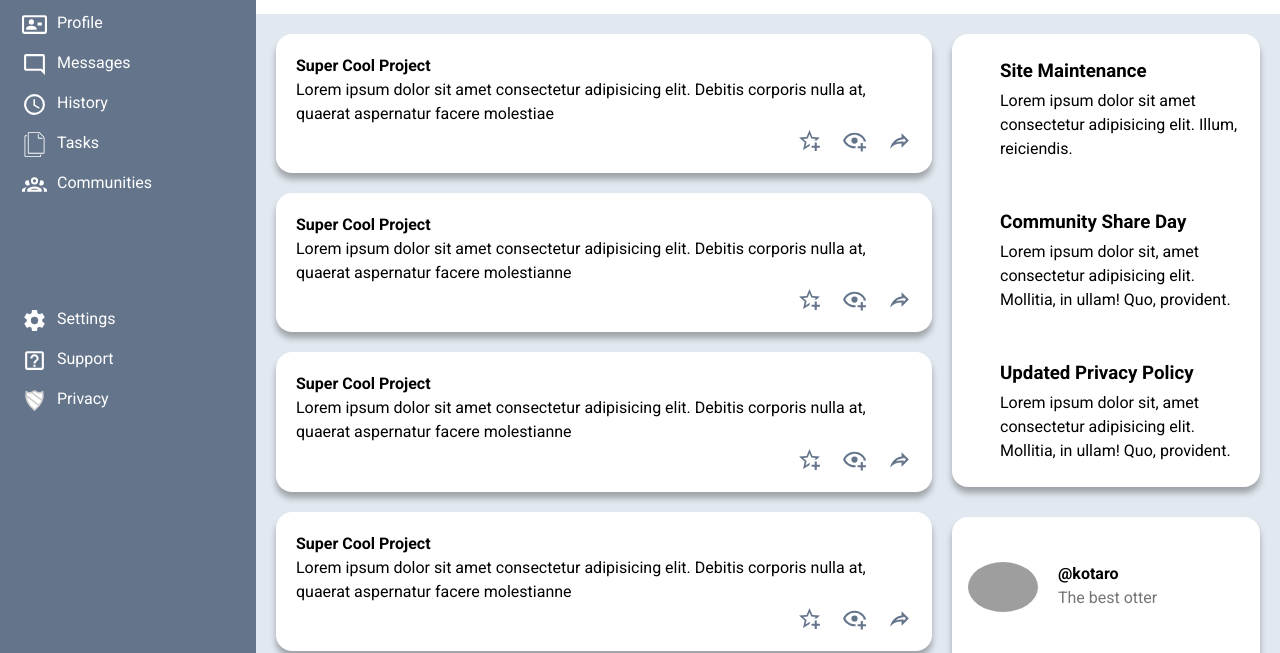
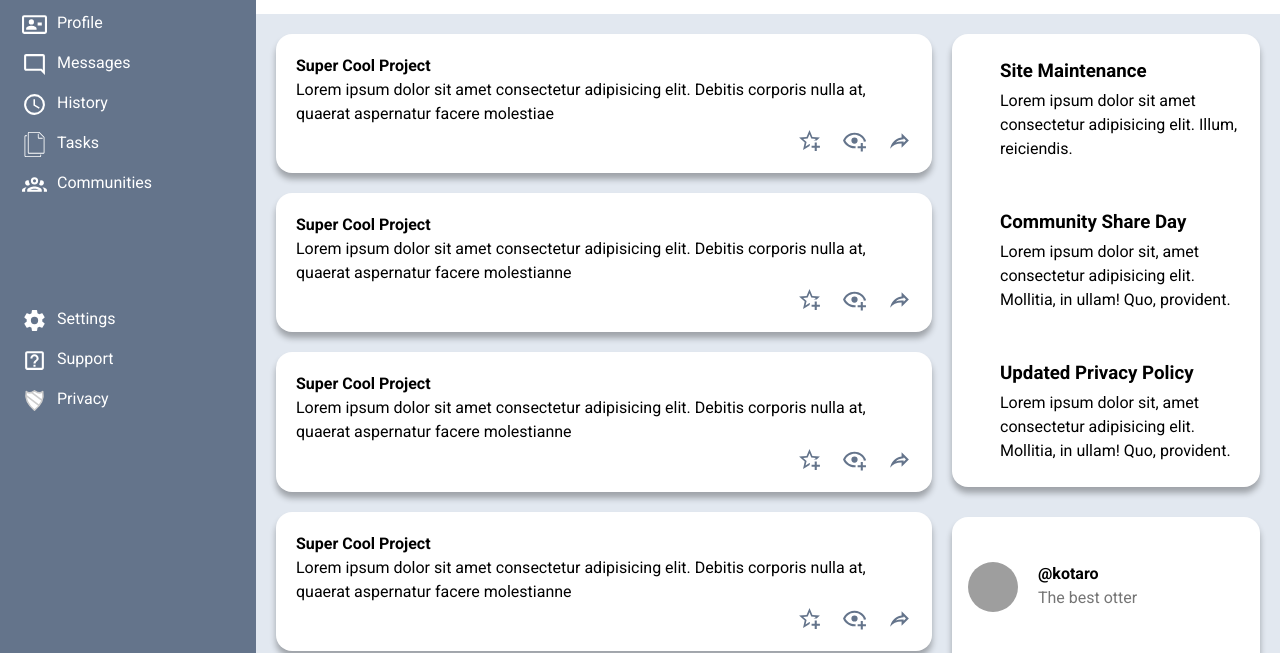
Before and after one commit to cissty/Admin-Dashboard, a plain HTML site: page index.html in a window 1280 px wide. Shown: the part 149-802 px from the top of the page. Drawn offline with Linux system fonts and the light colour scheme; grey boxes are pictures that could not be loaded.

```diff
--- a/style.css
+++ b/style.css
@@ -126,10 +126,11 @@
   }
 
  /* profile picture in first row */
- .main-pp{
+ .main-pp, .user{
     width: 50px;
     height: 50px;
     border-radius: 50%;
+    object-fit: cover;
     cursor: pointer;
   }
 
@@ -272,14 +273,6 @@
   gap: 20px;
 }
 
-.user{
-  width: 70px;
-  height: 50px;
-  border-radius: 50%;
-  object-fit: cover;
-  cursor: pointer;
-
-}
 .user-trending{
   color: #757575;
 }
```
